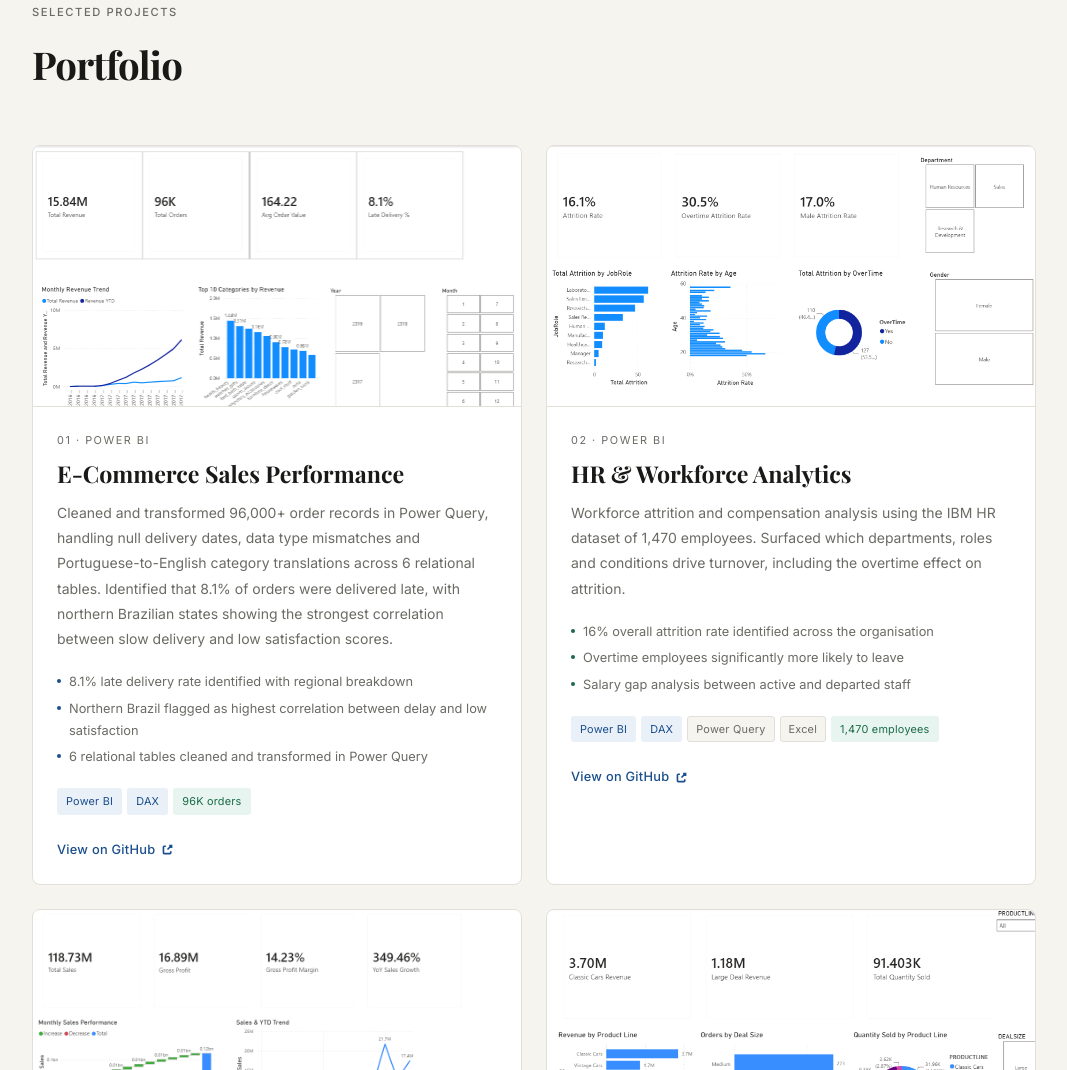
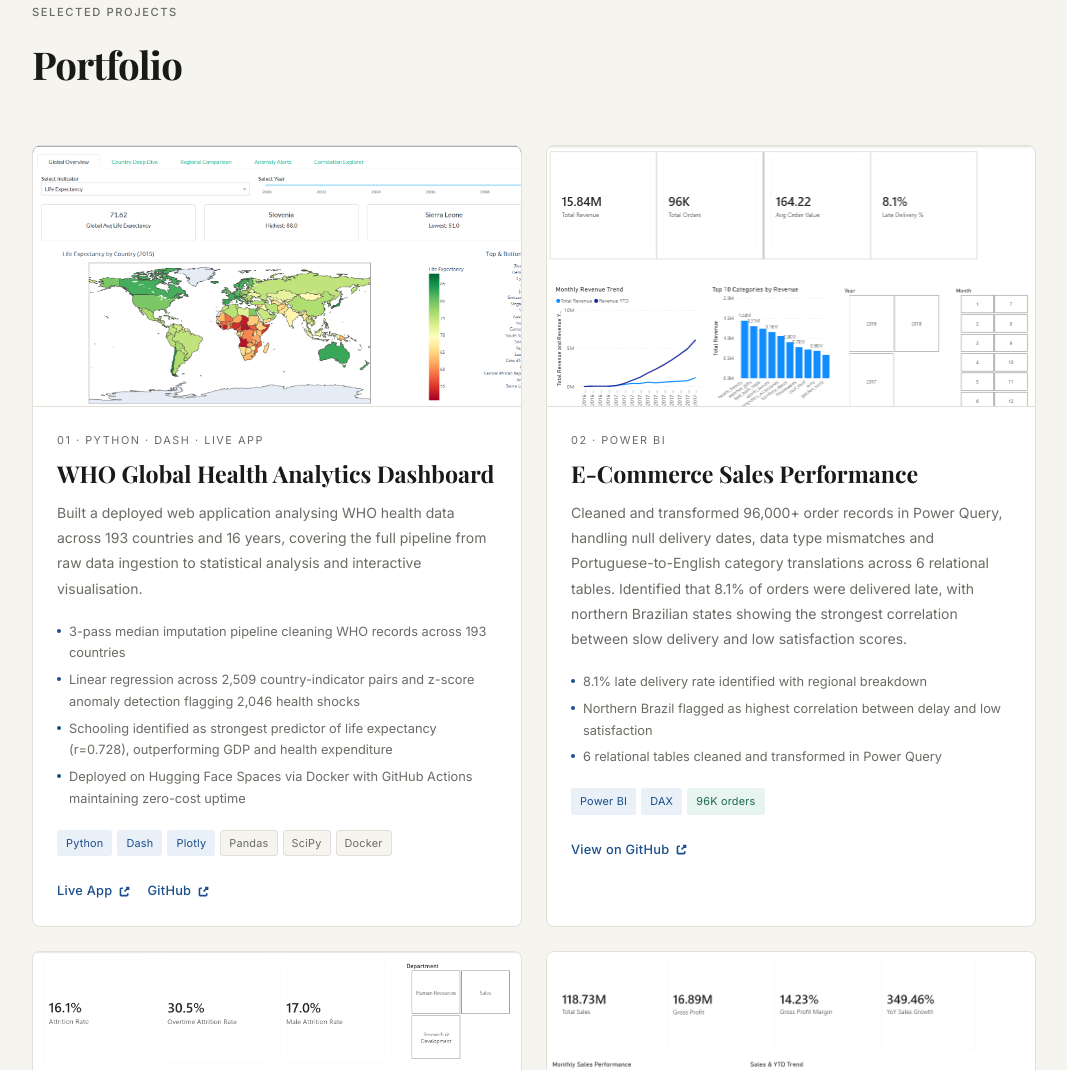
Before and after one commit to habeeb-prog/habeeb-prog.github.io, a plain HTML site: page index.html in a window 1280 px wide. Shown: the part 1730-2800 px from the top of the page, without its empty margins (106-1173 px from the left). Drawn offline with nearby package versions, Linux system fonts and the light colour scheme; a web font is replaced by a local one.

Commit message:
Update index.html

```diff
--- a/index.html
+++ b/index.html
@@ -295,7 +295,7 @@ footer { background:var(--text); text-align:center; padding:1.5rem; font-size:0.
         <div class="stat-label">Records Processed</div>
       </div>
       <div>
-        <div class="stat-num"><span class="countup" data-target="4">4</span></div>
+        <div class="stat-num"><span class="countup" data-target="5">5</span></div>
         <div class="stat-label">Published Projects</div>
       </div>
       <div>
@@ -359,7 +359,32 @@ footer { background:var(--text); text-align:center; padding:1.5rem; font-size:0.
   </div>
   <div class="projects-list">
 
-    <!-- P1 E-COMMERCE -->
+    <!-- P1 WHO -->
+    <div class="project-row reveal">
+      <div class="proj-panel" style="background:linear-gradient(135deg,#1a3a4a,#0d2233);">
+        <div class="proj-panel-inner">
+          <img src="screenshot/page1_global_overview.png" class="proj-screenshot" alt="WHO Global Health Dashboard">
+        </div>
+      </div>
+      <div class="project-content">
+        <div class="project-num">01 · Python · Dash · Live App</div>
+        <div class="project-title">WHO Global Health Analytics Dashboard</div>
+        <p class="project-desc">Built a deployed web application analysing WHO health data across 193 countries and 16 years, covering the full pipeline from raw data ingestion to statistical analysis and interactive visualisation.</p>
+        <div class="proj-hls">
+          <div class="proj-hl">3-pass median imputation pipeline cleaning WHO records across 193 countries</div>
+          <div class="proj-hl">Linear regression across 2,509 country-indicator pairs and z-score anomaly detection flagging 2,046 health shocks</div>
+          <div class="proj-hl">Schooling identified as strongest predictor of life expectancy (r=0.728), outperforming GDP and health expenditure</div>
+          <div class="proj-hl">Deployed on Hugging Face Spaces via Docker with GitHub Actions maintaining zero-cost uptime</div>
+        </div>
+        <div class="proj-tags"><span class="tag ac">Python</span><span class="tag ac">Dash</span><span class="tag ac">Plotly</span><span class="tag">Pandas</span><span class="tag">SciPy</span><span class="tag">Docker</span></div>
+        <div style="display:flex;gap:1rem;margin-top:auto;">
+          <a href="https://pro580-who-global-health-dashboard.hf.space" target="_blank" rel="noopener" class="proj-link">Live App <svg viewBox="0 0 16 16" fill="none" stroke="currentColor" stroke-width="2"><path d="M10 3H13V6M13 3L8 8M6 4H4C3.44772 4 3 4.44772 3 5V12C3 12.5523 3.44772 13 4 13H11C11.5523 13 12 12.5523 12 12V10"/></svg></a>
+          <a href="https://github.com/prolynk/who-global-health-dashboard" target="_blank" rel="noopener" class="proj-link">GitHub <svg viewBox="0 0 16 16" fill="none" stroke="currentColor" stroke-width="2"><path d="M10 3H13V6M13 3L8 8M6 4H4C3.44772 4 3 4.44772 3 5V12C3 12.5523 3.44772 13 4 13H11C11.5523 13 12 12.5523 12 12V10"/></svg></a>
+        </div>
+      </div>
+    </div>
+
+    <!-- P2 E-COMMERCE -->
     <div class="project-row reveal">
       <div class="proj-panel p1-bg">
         <div class="proj-panel-inner">
@@ -367,7 +392,7 @@ footer { background:var(--text); text-align:center; padding:1.5rem; font-size:0.
         </div>
       </div>
       <div class="project-content">
-        <div class="project-num">01 · Power BI</div>
+        <div class="project-num">02 · Power BI</div>
         <div class="project-title">E-Commerce Sales Performance</div>
         <p class="project-desc">Cleaned and transformed 96,000+ order records in Power Query, handling null delivery dates, data type mismatches and Portuguese-to-English category translations across 6 relational tables. Identified that 8.1% of orders were delivered late, with northern Brazilian states showing the strongest correlation between slow delivery and low satisfaction scores.</p>
         <div class="proj-hls">
@@ -380,7 +405,7 @@ footer { background:var(--text); text-align:center; padding:1.5rem; font-size:0.
       </div>
     </div>
 
-    <!-- P2 HR -->
+    <!-- P3 HR -->
     <div class="project-row reveal">
       <div class="proj-panel p2-bg">
         <div class="proj-panel-inner">
@@ -388,7 +413,7 @@ footer { background:var(--text); text-align:center; padding:1.5rem; font-size:0.
         </div>
       </div>
       <div class="project-content">
-        <div class="project-num">02 · Power BI</div>
+        <div class="project-num">03 · Power BI</div>
         <div class="project-title">HR & Workforce Analytics</div>
         <p class="project-desc">Workforce attrition and compensation analysis using the IBM HR dataset of 1,470 employees. Surfaced which departments, roles and conditions drive turnover, including the overtime effect on attrition.</p>
         <div class="proj-hls">
@@ -401,7 +426,7 @@ footer { background:var(--text); text-align:center; padding:1.5rem; font-size:0.
       </div>
     </div>
 
-    <!-- P3 FINANCIAL -->
+    <!-- P4 FINANCIAL -->
     <div class="project-row reveal">
       <div class="proj-panel p3-bg">
         <div class="proj-panel-inner">
@@ -409,21 +434,21 @@ footer { background:var(--text); text-align:center; padding:1.5rem; font-size:0.
         </div>
       </div>
       <div class="project-content">
-        <div class="project-num">03 · Power BI</div>
+        <div class="project-num">04 · Power BI</div>
         <div class="project-title">Financial Performance & P&L</div>
         <p class="project-desc">End-to-end financial dashboard analysing 2 years of P&L data across 5 business segments and 5 countries, tracking revenue, COGS, gross profit and discount impact in a single interactive report.</p>
         <div class="proj-hls">
           <div class="proj-hl a">Government segment identified as highest performer with over $53M in sales</div>
           <div class="proj-hl a">349% YoY revenue growth from 2013 to 2014 uncovered, with Paseo as most profitable product</div>
           <div class="proj-hl a">Waterfall chart decomposing full P&L to a gross profit margin of 14.23%</div>
-          <div class="proj-hl a">Germany led all countries by profit margin, with Germany and USA as top markets</div>
+          <div class="proj-hl a">Germany led all countries by profit margin with USA as second top market</div>
         </div>
         <div class="proj-tags"><span class="tag ac">Power BI</span><span class="tag ac">DAX</span><span class="tag">Power Query</span><span class="tag">Excel</span><span class="tag am">P&L Analysis</span></div>
         <a href="https://github.com/habeeb-prog/powerbi_financial_dashboard" target="_blank" rel="noopener" class="proj-link">View on GitHub <svg viewBox="0 0 16 16" fill="none" stroke="currentColor" stroke-width="2"><path d="M10 3H13V6M13 3L8 8M6 4H4C3.44772 4 3 4.44772 3 5V12C3 12.5523 3.44772 13 4 13H11C11.5523 13 12 12.5523 12 12V10"/></svg></a>
       </div>
     </div>
 
-    <!-- P4 CUSTOMER -->
+    <!-- P5 CUSTOMER -->
     <div class="project-row reveal">
       <div class="proj-panel p4-bg">
         <div class="proj-panel-inner">
@@ -431,7 +456,7 @@ footer { background:var(--text); text-align:center; padding:1.5rem; font-size:0.
         </div>
       </div>
       <div class="project-content">
-        <div class="project-num">04 · Power BI</div>
+        <div class="project-num">05 · Power BI</div>
         <div class="project-title">Customer & Marketing Analytics</div>
         <p class="project-desc">Analysed 3 years of sales data across multiple product lines, deal sizes and countries to build a complete picture of customer value and purchasing behaviour across $9.29M in total sales.</p>
         <div class="proj-hls">
```
